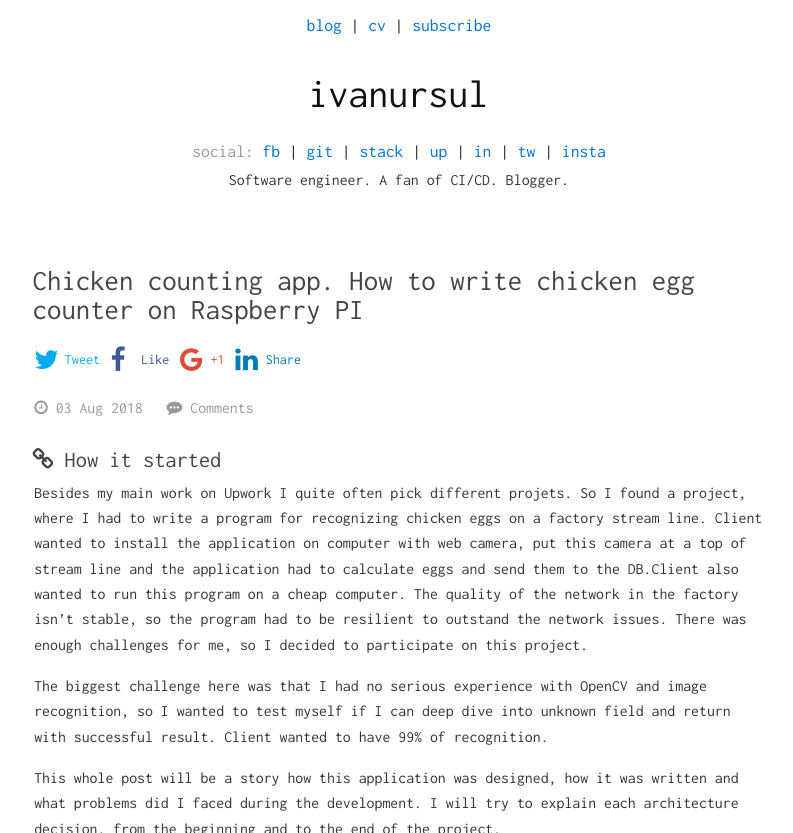
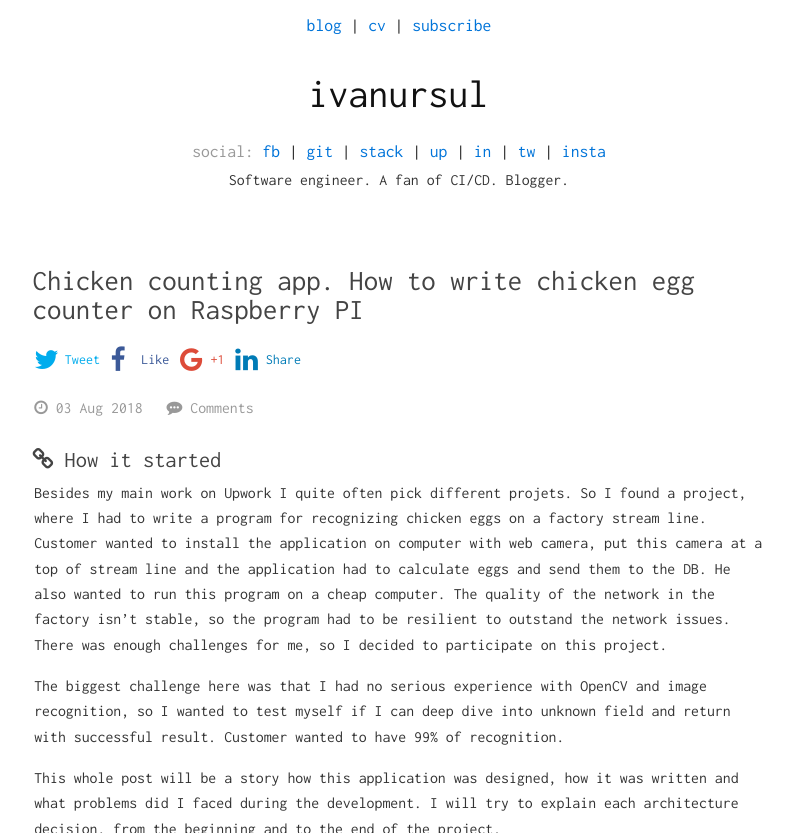
Before and after one commit to ivanursul/ivanursul, a Jekyll site: the page built from _posts/2017-08-03-counting-eggs-design.markdown, in a window 1280 px wide and 900 px high, cut to the strip 0-833 px from the top of the window. Shown: the whole strip, without its empty margins (241-1034 px from the left). Built offline with Jekyll 4.4.1, drawn with Linux system fonts in a browser that asks for light colours; comment, search, counter and statistics services are not loaded; some of the changed text lies outside the part shown.

```diff
--- a/_posts/2017-08-03-counting-eggs-design.markdown
+++ b/_posts/2017-08-03-counting-eggs-design.markdown
@@ -5,9 +5,9 @@
 permalink: counting-eggs-in-opencv
 ---
 ### <a href="#howitstarted" name="howitstarted"><i class="fa fa-link anchor" aria-hidden="true"></i></a> How it started
-Besides my main work on Upwork I quite often pick different projets. So I found a project, where I had to write a program for recognizing chicken eggs on a factory stream line. Client wanted to install the application on computer with web camera, put this camera at a top of stream line and the application had to calculate eggs and send them to the DB.Client also wanted to run this program on a cheap computer. The quality of the network in the factory isn't stable, so the program had to be resilient to outstand the network issues. There was enough challenges for me, so I decided to participate on this project.
+Besides my main work on Upwork I quite often pick different projets. So I found a project, where I had to write a program for recognizing chicken eggs on a factory stream line. Customer wanted to install the application on computer with web camera, put this camera at a top of stream line and the application had to calculate eggs and send them to the DB. He also wanted to run this program on a cheap computer. The quality of the network in the factory isn't stable, so the program had to be resilient to outstand the network issues. There was enough challenges for me, so I decided to participate on this project.
 
-The biggest challenge here was that I had no serious experience with OpenCV and image recognition, so I wanted to test myself if I can deep dive into unknown field and return with successful result. Client wanted to have 99% of recognition.
+The biggest challenge here was that I had no serious experience with OpenCV and image recognition, so I wanted to test myself if I can deep dive into unknown field and return with successful result. Customer wanted to have 99% of recognition.
 
 This whole post will be a story how this application was designed, how it was written and what problems did I faced during the development. I will try to explain each architecture decision, from the beginning and to the end of the project.
 
@@ -114,7 +114,7 @@
 
 If you compare this image with the previous one, you can notice that we now recognize images at the top-right corner.
 
-However nothing comes with no consequences. After switching to the new algorithm performance has dropped a lot and our performance was not so fast as it was before. Client got his 99% precision, but decided to use simpler algorithm, in order to run it on existing hardware.
+However nothing comes with no consequences. After switching to the new algorithm performance has dropped a lot and our performance was not so fast as it was before. Customer got his 99% precision, but decided to use simpler algorithm, in order to run it on existing hardware.
 
 ### <a href="#" name=""><i class="fa fa-link anchor" aria-hidden="true"></i></a> Core framework
 
@@ -215,7 +215,7 @@
 UI part is very easy - two camera views(camera + processed camera) and settings page.
 ![](assets/images/egg-project/ui.png)
 
-Client didn't ask for any UI part, but we understood that it would be very hard to launch a console app, so we managed to convince client to write a simple UI.
+Customer didn't ask for any UI part, but we understood that it would be very hard to launch a console app, so we managed to convince customer to write a simple UI.
 
 ### <a href="#" name=""><i class="fa fa-link anchor" aria-hidden="true"></i></a> Hardware
 
```
